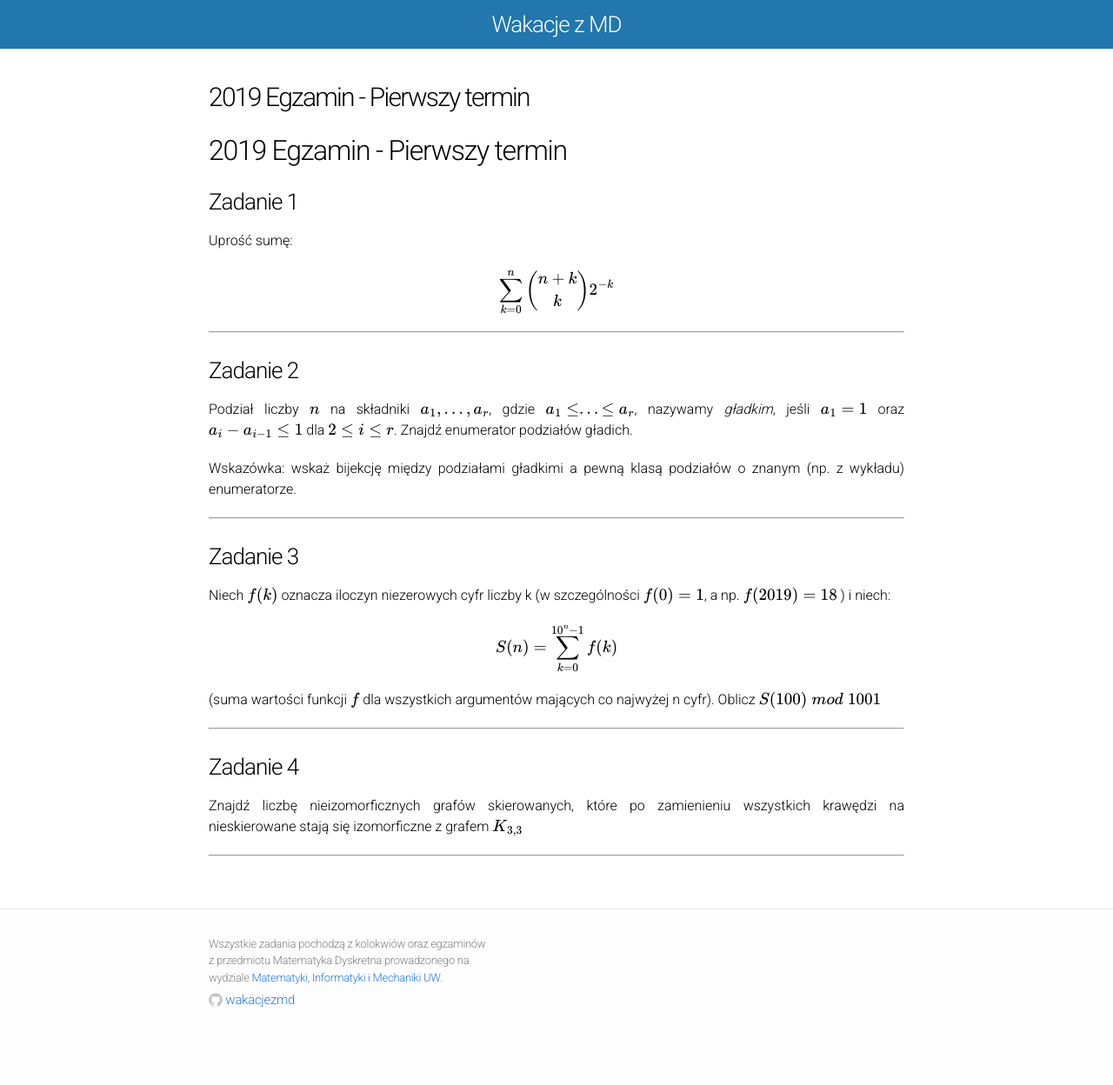
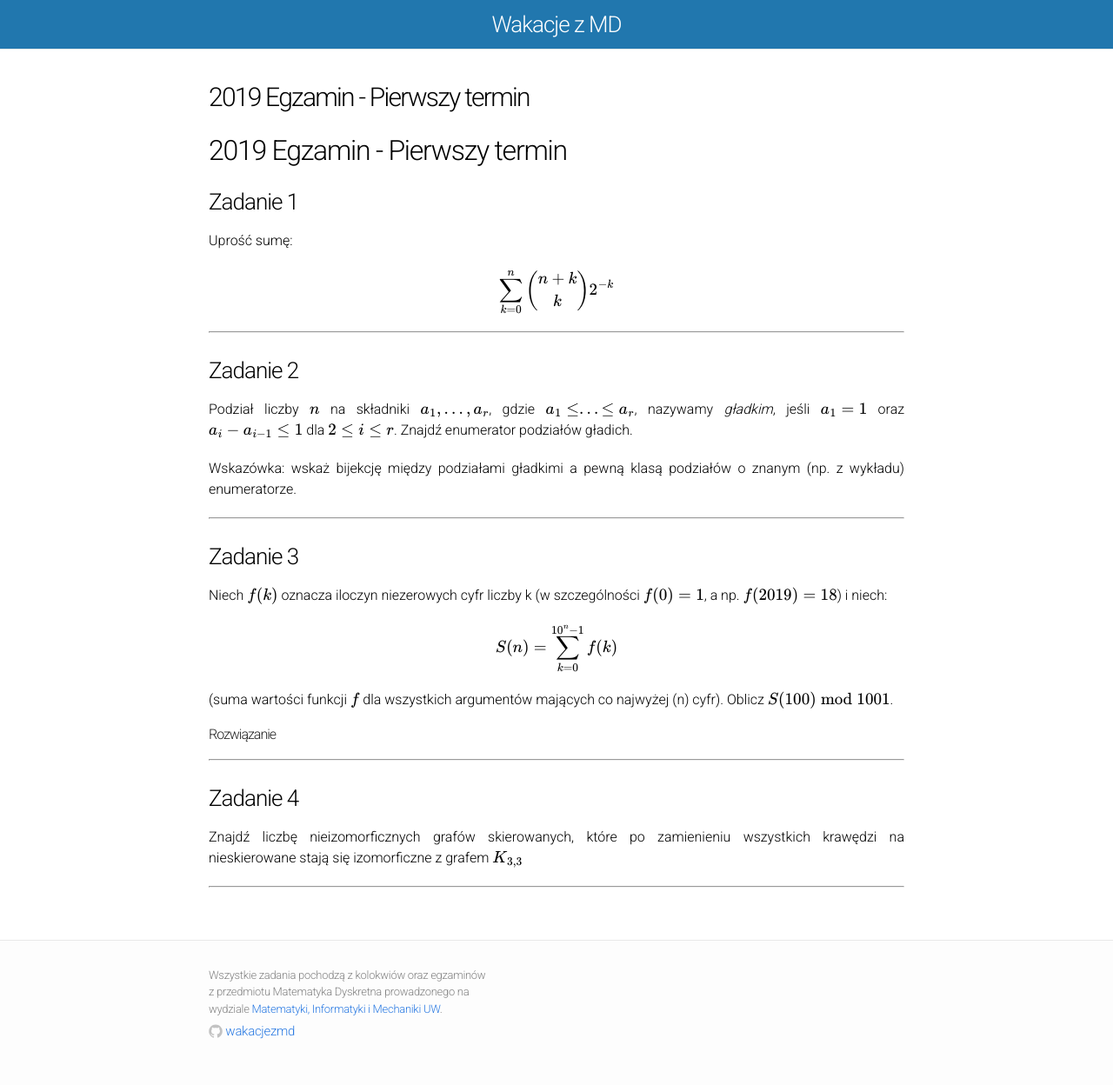
Before and after one commit to wakacjezmd/wakacjezmd.github.io, a Jekyll site: the page built from _solutions/2019/2019-egzamin-1.md, in a window 1280 px wide. Shown: the whole page at 87% size. Built offline with Jekyll 4.4.1, drawn with Linux system fonts in a browser that asks for light colours; nearby versions of some CDN libraries; formulas are drawn with MathJax 3; our own code applies the rules of GitHub Pages for plain Markdown files; before the commit the page ends 1212 px from its top, so only the background shows below that; some of the changed lines change nothing that is shown.

Commit message:
2019 1st term exam, ex. 3, solution added

```diff
--- a/_solutions/2019/2019-egzamin-1.md
+++ b/_solutions/2019/2019-egzamin-1.md
@@ -26,13 +26,54 @@
 
 ### Zadanie 3
 
-Niech $$ f(k) $$ oznacza iloczyn niezerowych cyfr liczby k (w szczególności $$ f(0) = 1 $$, a np.
-$$ f(2019) = 18 $$ ) i niech:
+Niech \\(f(k)\\) oznacza iloczyn niezerowych cyfr liczby k (w szczególności \\(f(0) = 1\\), a np.
+\\(f(2019) = 18\\)) i niech:
 
-$$ S(n) = \sum^{10^{n}-1}_{k=0} f(k) $$
+\\[ S(n) = \sum^{10^{n}-1}_{k=0} f(k) \\]
 
-(suma wartości funkcji $$ f $$ dla wszystkich argumentów mających co najwyżej n cyfr). Oblicz
-$$ S(100) \;  mod \; 1001 $$
+(suma wartości funkcji \\(f\\) dla wszystkich argumentów mających co najwyżej \(n\) cyfr). Oblicz
+\\(S(100) \bmod 1001\\).
+
+<div data-collapse>
+  <h4 class="collapsible">Rozwiązanie</h4>
+  <div class="solution">
+    <p>
+      Zdefiniujmy \(B = 1 + 1 + 2 + 3 + \ldots + 9 = 46\). Zauważmy, że:
+
+      \[
+          S(k) = B^k.
+      \]
+
+      <em>Interpretacja.</em> Obliczamy iloczyn cyfr w liczbach, których długość jest nie większa od \(n\). Dla
+      uproszczenia możemy przyjąć, że wszystkie liczby mniejsze od \(10^n\) są długości \(n\), z ewentualnymi wiodącymi
+      zerami z przodu (jeśli długość danej liczby wynosi \(k\), to wówczas dopisujemy \(n - k\) zer wiodących). W
+      iloczynie \(B^n\) wybieramy z \(i\)-tego nawiasu (gdzie \(i=1\ldots n\)) składnik, który odpowiada cyfrze na
+      pozycji \(i\): dla zera \(1\), a dla pozostałych cyfr składnik odpowiednio od \(1\) do \(9\).
+    </p>
+    <p>
+      Odnotujmy, że \(1001 = 7 \cdot 11 \cdot 13\). Ponieważ te składniki są pierwsze (a w szczególności parami względnie
+      pierwsze), możemy zapisać układ równoważny szukanej kongruencji.
+
+      \[
+          \begin{cases}
+          B^{100} \equiv a_1 &\bmod 7  \\[4pt]
+          B^{100} \equiv a_2 &\bmod 11 \\[4pt]
+          B^{100} \equiv a_3 &\bmod 13 \\[4pt]
+          \end{cases}
+      \]
+
+      Korzystając z MTF i podstawowych własności kongruencji, łatwo wyznaczyć \(a_1, a_2, a_3\). Dla pierwszego równania
+      mamy \(B^{100} \equiv 4^{100} \equiv 4^{4} \equiv 2^2 \equiv 4 \; (\text{mod } 7)\). Analogicznie rozwiązujemy pozostałe
+      kongruencje i otrzymujemy wynik \((a_1, a_2, a_3) = (4, 1, 9)\).
+    </p>
+    <p>
+      Znalezienie takiego \(a\), że \(B^{100} \equiv a \bmod 1001\), pozostawiamy jako proste ćwiczenie na
+      zastosowanie konstruktywnego dowodu ChToR. (Oczekiwany wynik to \(a = 529\)).
+    </p>
+  </div>
+</div>
+
+
 
 ---
 
```
